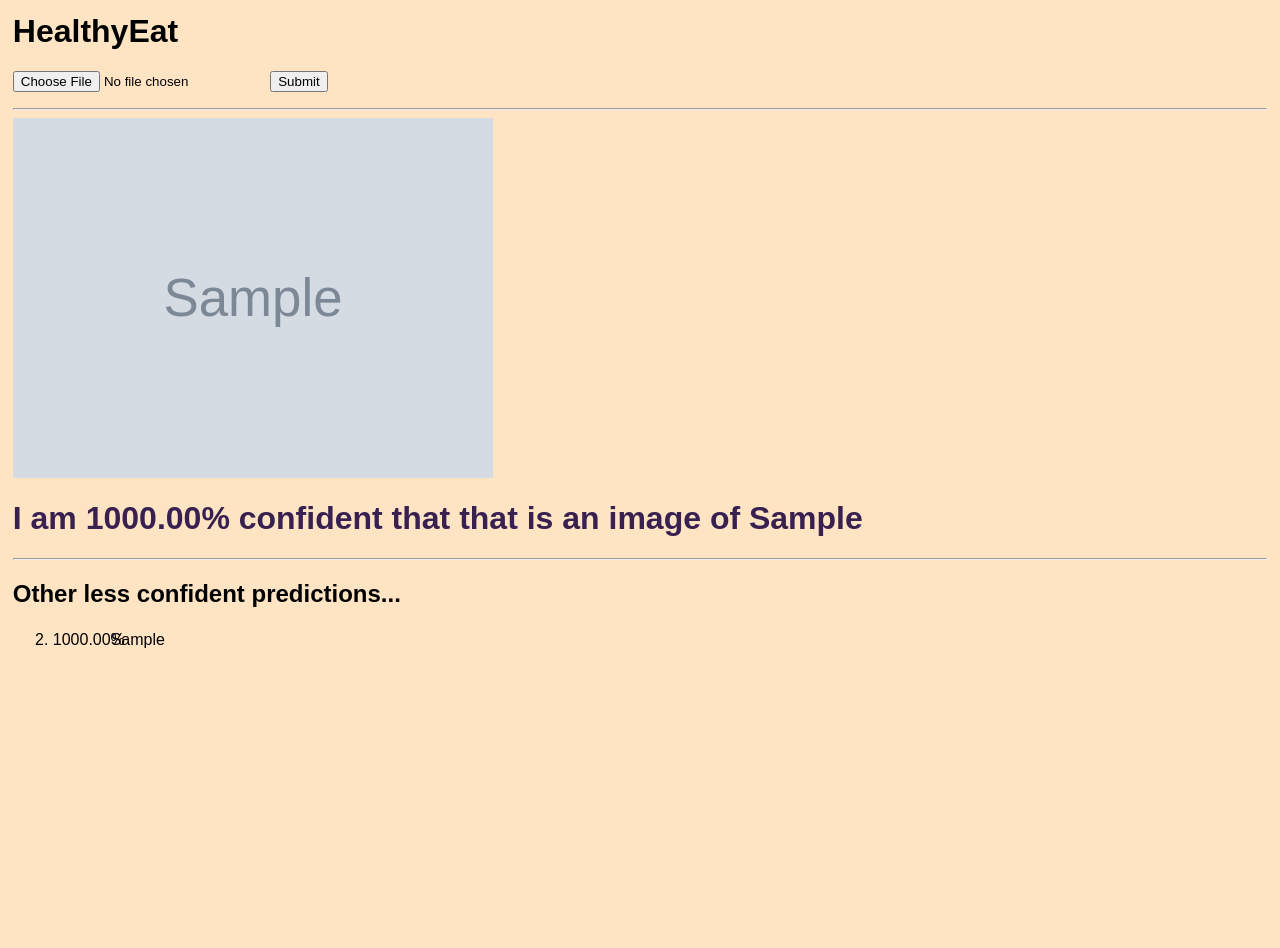
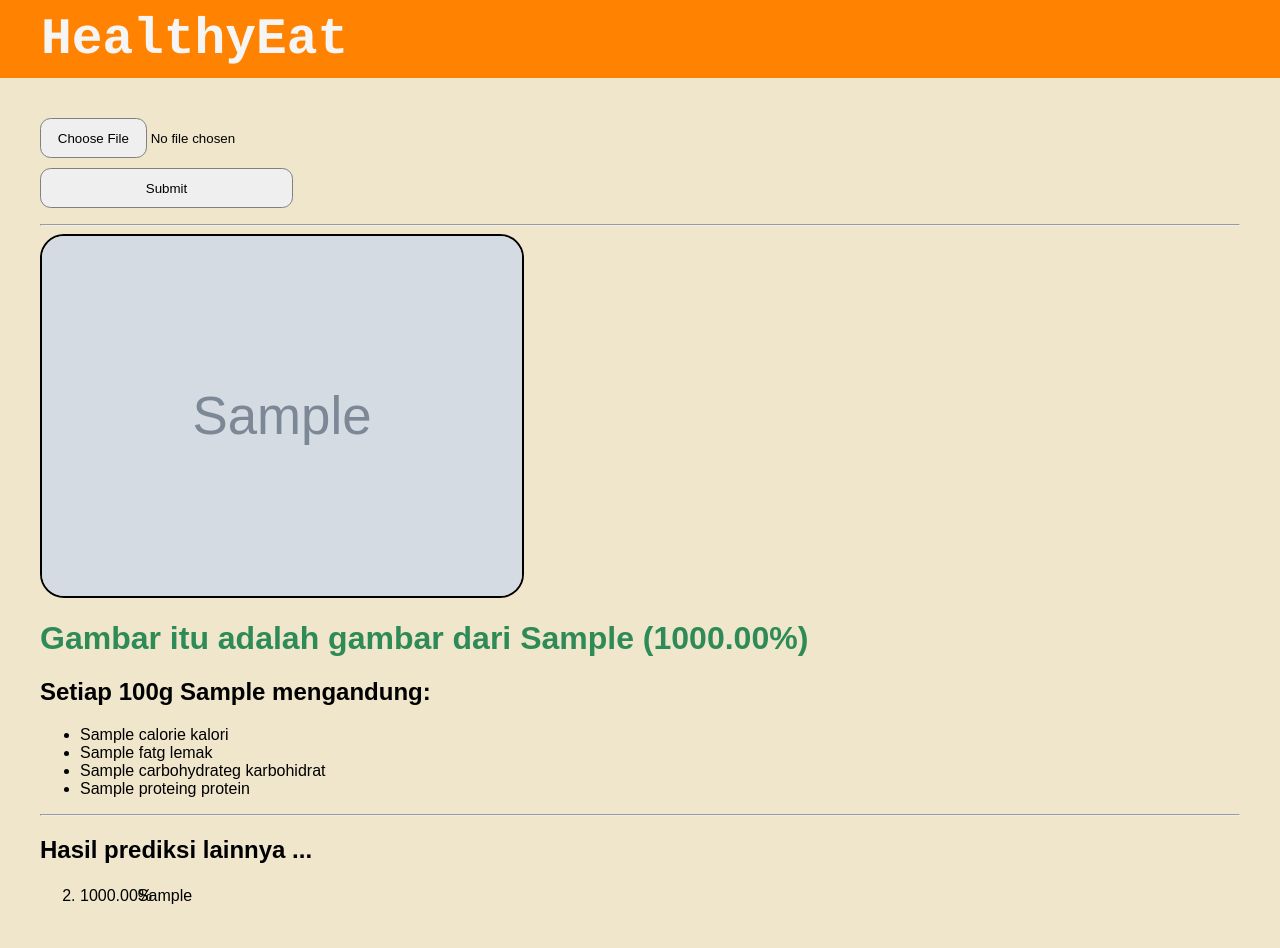
Before and after one commit to Ryan-Linardi/AOL-AI, a Flask app: template templates/main.html in a window 1280 px wide; the page is wider, and only the part inside the window is pictured. Before the commit the page ends 648 px from the top of that part, so only its background shows below. Run offline with Flask 3, Linux system fonts and the light colour scheme; the template is opened without the code that fills it: most values are stand-ins (such as "Sample title", 1, 10 or a date in 2020); grey boxes marked "Sample" are stand-in pictures; parts of the project's set-up code (start-up, migrations or seed data) failed here and were passed over.

Commit message:
Added nutrition info

```diff
--- a/app.py
+++ b/app.py
@@ -5,12 +5,17 @@ import base64
 import io
 
 try:
-    # Using PyTorch backend for Keras instead of TensorFlow
-    os.environ['KERAS_BACKEND'] = 'torch'
-    import keras
+    try:
+        # Using PyTorch backend for Keras instead of TensorFlow
+        os.environ['KERAS_BACKEND'] = 'torch'
+        import keras
+    except:
+        # Fallback to TensorFlow
+        import keras
+
     import numpy as np
     from PIL import Image
-
+    import yaml
     # Using Flask to handle HTTP requests and to create a server
     from flask import Flask, Response, request, render_template, send_from_directory
 except Exception as e:
@@ -44,6 +49,13 @@ keys = [
     'Telur',
     'Wortel'
 ]
+
+nutrition = None
+with open('data/nutrition.yaml') as data:
+    nutrition = yaml.safe_load(data)
+    logger.debug(nutrition)
+    for item in keys:
+        logger.debug(nutrition[item])
 
 # Loading the keras model
 model = keras.models.load_model('models/Model_6V3.keras')
@@ -91,6 +103,8 @@ def predict():
         tuples_sorted = sorted(tuples,
                                key=lambda item: item[1], reverse=True)
 
+        res_top = tuples_sorted.pop(0)
+        res_other = tuples_sorted
 
         # Display the inputted image back on the page
         buffer = io.BytesIO()
@@ -103,8 +117,9 @@ def predict():
         return render_template(
                 'main.html', # Template of the HTML page
                 image=image_data,
-                response_top=tuples_sorted.pop(0), # The top result of the prediction
-                response_other=tuples_sorted # The other prediction results
+                response_top=res_top, # The top result of the prediction
+                response_other=res_other, # The other prediction results
+                nutrition=nutrition[res_top[0]]
             )
 
     except Exception as e:
--- a/assets/style.css
+++ b/assets/style.css
@@ -1,8 +1,7 @@
 html,
 body {
     margin: 0px;
-    padding: 0.8ch;
-    background-color: bisque;
+    background-color: #efe6cc;
 }
 
 body * {
@@ -13,19 +12,46 @@ body * {
     max-height: 360px;
     max-width: 480px;
     width: 100%;
+    border-radius: 1.5em;
+    border: 2px black solid;
 }
 
 #header {
+    width: 100%;
+    padding: 0.2em 0.8em;
+    background-color: #ff8200;
+    font-family: "Courier", monospace;
+    font-size: 3.2em;
+    color: whitesmoke;
 }
 
 #mainResponse {
+    color: seagreen;
 }
 
-#mainResponse {
-    color: #382050;
+#inputForm {
+    display: flex;
+    flex-direction: column;
+    width: fit-content;
+    max-width: auto;
+    row-gap: 0.6em;
 }
 
-.separator {
+#inputFile::file-selector-button {
+    height: 3em;
+    width: 8em;
+    border-radius: 0.8em;
+    border: 1px solid gray
+}
+
+#inputSubmit {
+    height: 3em;
+    border-radius: 0.8em;
+    border: 1px solid gray
+}
+
+.content {
+    margin: 2.5em;
 }
 
 .response {
--- /dev/null
+++ b/data/nutrition.yaml
@@ -0,0 +1,50 @@
+Brokoli:
+  calorie: 34
+  fat: 0.37
+  carbohydrate: 6.64
+  protein: 2.82
+Cumi:
+  calorie: 92
+  fat: 1.38
+  carbohydrate: 3.08
+  protein: 15.58
+Daging Ayam:
+  calorie: 195
+  fat: 7.72
+  carbohydrate: 0.00
+  protein: 29.55
+Daging Sapi:
+  calorie: 288
+  fat: 19.54
+  carbohydrate: 0.00
+  protein: 26.33
+Ikan:
+  calorie:  84
+  fat: 0.92
+  carbohydrate: 0.0
+  protein: 17.76
+Jagung:
+  calorie: 86
+  fat: 1.18
+  carbohydrate: 19.02
+  protein: 3.22
+Kentang:
+  calorie: 104
+  fat: 2.4
+  carbohydrate: 19.36
+  protein: 1.66
+Tahu:
+  calorie: 83
+  fat: 5.3
+  carbohydrate: 1.2
+  protein: 10.0
+Telur:
+  calorie: 147
+  fat: 9.94
+  carbohydrate: 0.77
+  protein: 12.58
+Wortel:
+  calorie: 41
+  fat: 0.24
+  carbohydrate: 9.58
+  protein: 0.93
--- a/templates/main.html
+++ b/templates/main.html
@@ -5,10 +5,12 @@
     <meta name="viewport" content="width=device-width, initial-scale=1.0">
     <title>HealthyEat</title>
     <link rel="stylesheet" href="assets/style.css">
+    <link rel="shortcut icon" href="assets/favicon.png" type="image/x-icon">
 </head>
 
 <body>
     <h1 id="header">HealthyEat</h1>
+    <div class="content">
         <form id="inputForm" action="/predict" method="post" enctype="multipart/form-data">
             <input id="inputFile" type="file" name="file">
             <input id="inputSubmit" type="submit" value="Submit">
@@ -24,14 +26,26 @@
 
         {% if response_top is defined %}
         <h1 id="mainResponse">
-        I am {{ "{:.2%}".format(response_top[1]) }} confident that that is an image of {{ response_top[0] }}
+            Gambar itu adalah gambar dari {{ response_top[0] }} ({{ "{:.2%}".format(response_top[1]) }})
         </h1>
+        {% if nutrition is defined %}
+        <h2 id="mainNutrition">
+            Setiap 100g {{ response_top[0] }} mengandung:
+        </h2>
+        <ul>
+            <li>{{ nutrition.calorie }} kalori</li>
+            <li>{{ nutrition.fat }}g lemak</li>
+            <li>{{ nutrition.carbohydrate }}g karbohidrat</li>
+            <li>{{ nutrition.protein }}g protein</li>
+        </ul>
         {% endif %}
+        {% endif %}
+
 
         {% if response_other is defined %}
         <hr class="separator">
 
-    <h2>Other less confident predictions...</h2>
+        <h2>Hasil prediksi lainnya ...</h2>
         <ol id="responses" start="2">
             {% for k, v in response_other %}
             <li class="response">
@@ -41,6 +55,7 @@
             {% endfor %}
         </ol>
         {% endif %}
+    </div>
 </body>
 
 </html>
```
Also changed, not shown: assets/favicon.png (added). Lines whose indentation alone changed are shown as unchanged.
